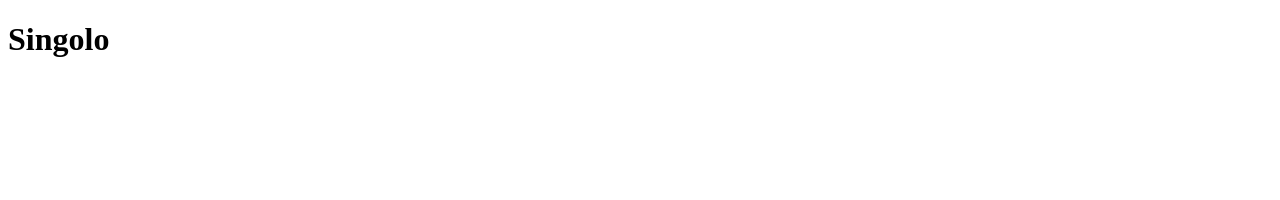
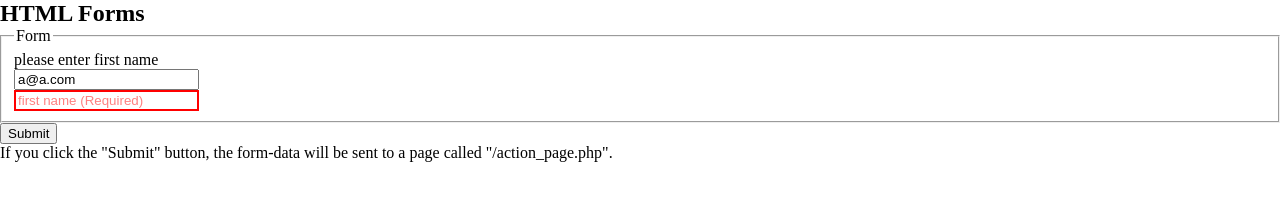
Before and after one commit to Taratakos/singolo, a plain HTML site: page index.html in a window 1280 px wide. Drawn offline with Linux system fonts and the light colour scheme.

Commit message:
feat: add input fieldp (Tue, April 189, 2023 10:15:30 AM)

```diff
--- a/index.html
+++ b/index.html
@@ -1,12 +1,69 @@
 <!DOCTYPE html>
 <html lang="en">
-<head>
-  <meta charset="UTF-8">
-  <meta http-equiv="X-UA-Compatible" content="IE=edge">
-  <meta name="viewport" content="width=device-width, initial-scale=1.0">
-  <title>Singolo</title>
-</head>
-<body>
-  <h1>Singolo</h1>
-</body>
+  <head>
+    <meta charset="UTF-8" />
+    <meta http-equiv="X-UA-Compatible" content="IE=edge" />
+    <meta name="viewport" content="width=device-width, initial-scale=1.0" />
+    <link rel="stylesheet" href="./style.css" />
+    <title>Singolo</title>
+  </head>
+  <body>
+    <h2>HTML Forms</h2>
+    <form action="/action_page.php" method="get" target="_self">
+      <!-- <input type="date" name="birthday" />
+      <input type="time" name="game-time" />
+      <input type="email" name="email-address" required />
+      <input type="url" name="website" />
+      <input type="number" name="cost" />
+      <input type="tel" name="phone-number" />
+      <input type="color" name="color-picker" /> -->
+
+      <!-- <input type="radio" name="day" value="Friday" checked /> П'ятниця
+      <input type="radio" name="day" value="Saturday" /> Субота
+      <input type="radio" name="day" value="Sunday" /> Неділя
+
+      <input type="checkbox" name="day" value="Friday" checked /> П'ятниця
+      <input type="checkbox" name="day" value="Saturday" disabled /> Субота
+      <input type="checkbox" name="day" value="Sunday" required /> Неділя -->
+
+      <!-- <textarea
+        name=""
+        id=""
+        cols="30"
+        rows="4"
+        style="resize: none"
+      ></textarea> -->
+      <!-- Для того щоб забрати повзунок і розмір текст-area не змінювався -->
+
+      <!-- <select name="day" id="" multiple>
+        <option value="Friday">П'ятниця</option>
+        <option value="Saturday">Субота</option>
+        <option value="Sunday" selected>Неділя</option>
+      </select> -->
+
+      <!-- input type="submit" він відправляє форму, повинен бути всередині тега form.
+      як варіант можна використати для сабміту button -->
+      <!-- <input type="submit" value="Submit" />
+      <button>Submit</button> -->
+      <fieldset>
+        <legend>Form</legend>
+        <label for="fname">please enter first name</label> <br />
+        <input type="email" required id="email" value="a@a.com" /> <br />
+        <input
+          type="text"
+          required
+          name=""
+          id="fname"
+          placeholder="first name (Required)"
+        />
+        <br />
+      </fieldset>
+      <button>Submit</button>
+    </form>
+
+    <p>
+      If you click the "Submit" button, the form-data will be sent to a page
+      called "/action_page.php".
+    </p>
+  </body>
 </html>
--- a/style.css
+++ b/style.css
@@ -1,3 +1,18 @@
+@import "variables.css";
+
 * {
   margin: 0;
 }
+
+#fname {
+  color: red;
+}
+
+/* такий псевдоелемнт як  ::placeholder (це не псевдоклас) */
+#fname::placeholder {
+  color: rgb(255, 0, 0, 0.5);
+}
+
+#fname:invalid {
+  border: red solid 2px;
+}
--- /dev/null
+++ b/variables.css
@@ -0,0 +1,3 @@
+.new {
+  /* background: white; */
+}
```
